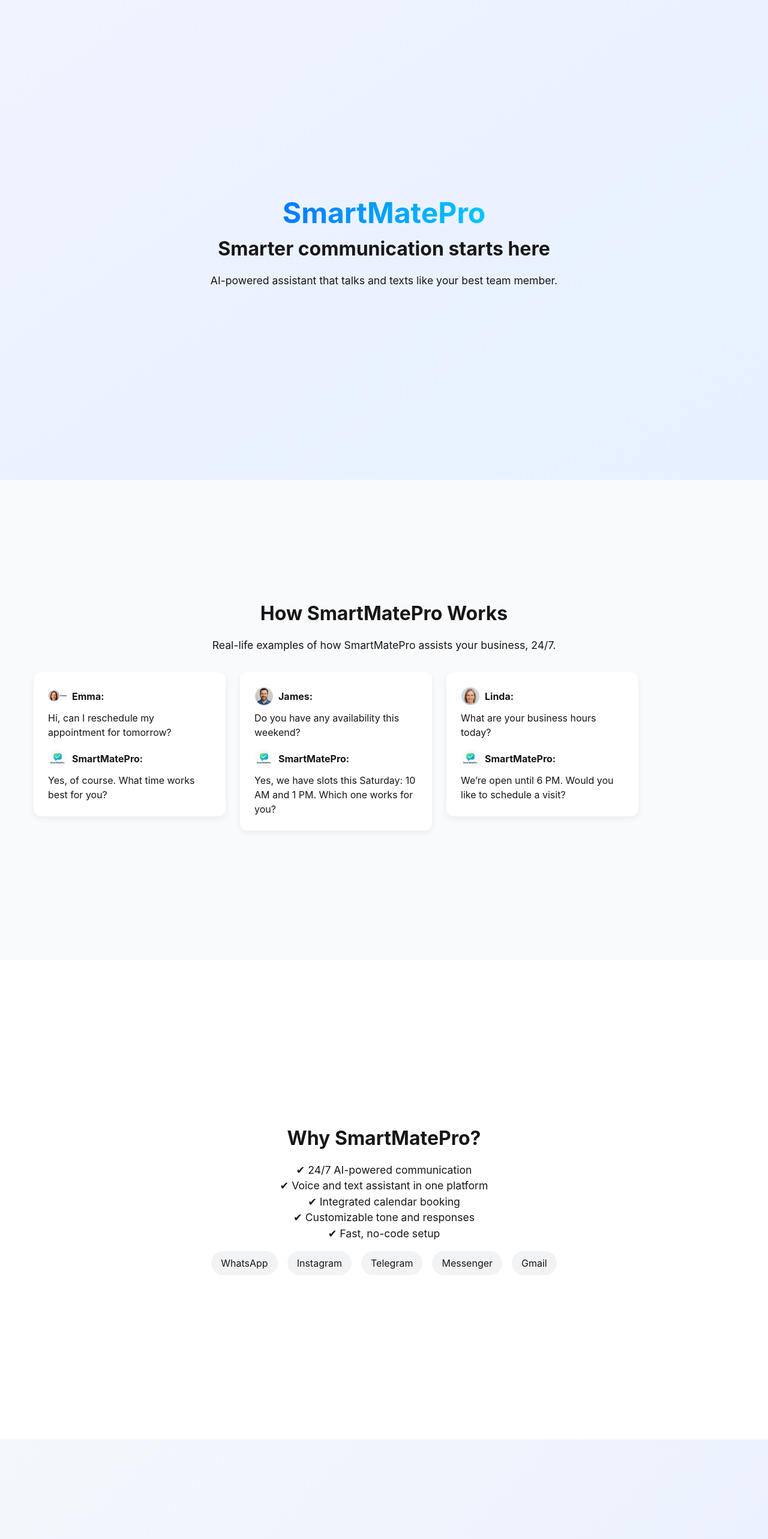
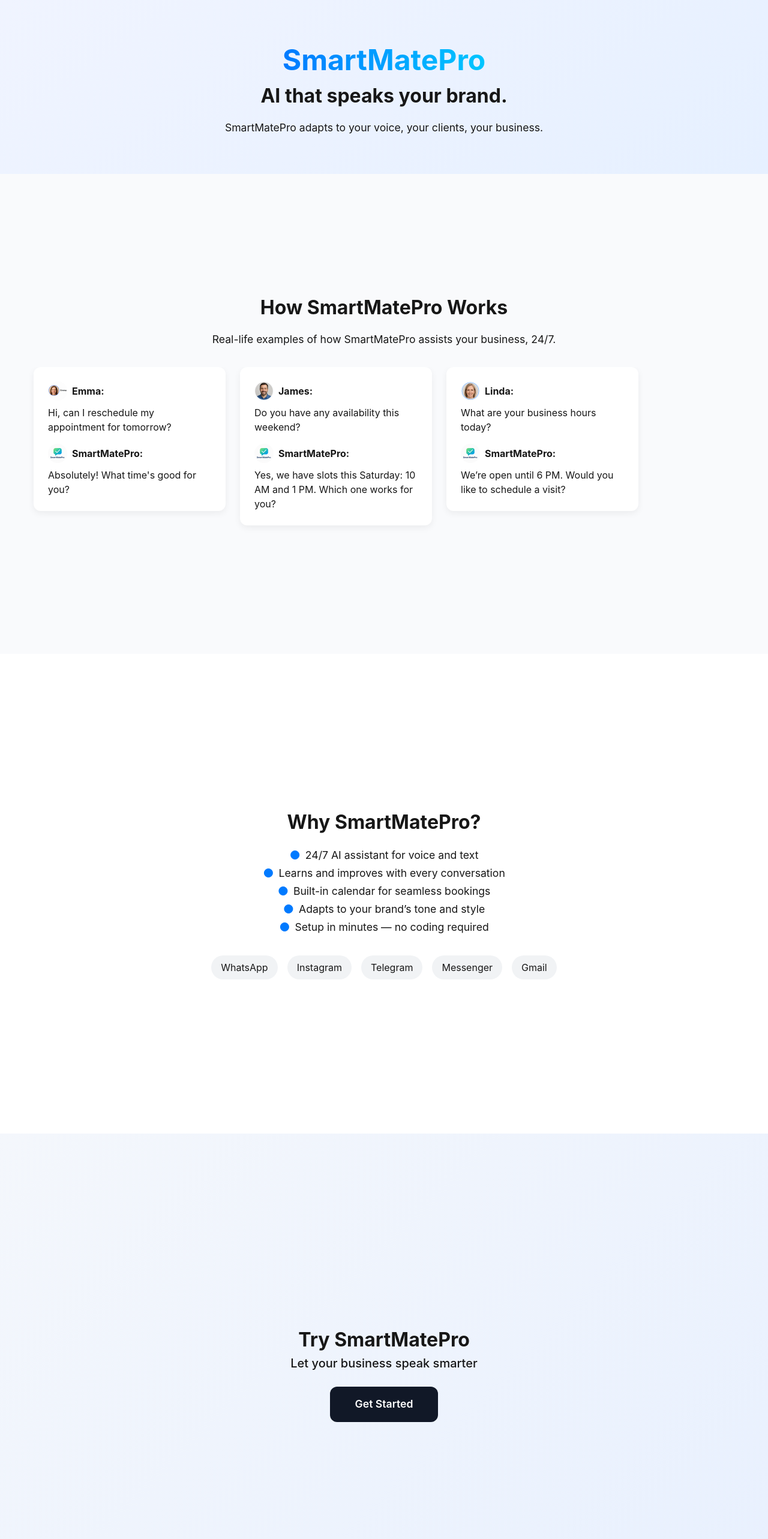
Before and after one commit to BekturUbykeev/smartmatepro, a Next.js app: page / in a window 1280 px wide. Shown: the top 2566 px of the page at 60% size. Built offline with nearby package versions, Linux system fonts and the light colour scheme.

Commit message:
Fix mobile spacing in Hero section and update copy

```diff
--- a/pages/index.jsx
+++ b/pages/index.jsx
@@ -6,13 +6,11 @@
 
       {/* Hero section */}
       <section style={{
-        minHeight: '100vh',
         display: 'flex',
         flexDirection: 'column',
-        justifyContent: 'center',
         alignItems: 'center',
         background: 'linear-gradient(145deg, #f0f4ff, #e6f0ff)',
-        padding: '3rem 2rem',
+        padding: '4rem 2rem',
         textAlign: 'center'
       }}>
         <h1 style={{
@@ -22,8 +20,8 @@
           WebkitBackgroundClip: 'text',
           WebkitTextFillColor: 'transparent'
         }}>SmartMatePro</h1>
-        <h2 style={{ fontSize: '2rem', fontWeight: 700, marginBottom: '1rem' }}>Smarter communication starts here</h2>
-        <p style={{ maxWidth: '600px', fontSize: '1.1rem' }}>AI-powered assistant that talks and texts like your best team member.</p>
+        <h2 style={{ fontSize: '2rem', fontWeight: 700, marginBottom: '1rem' }}>AI that speaks your brand.</h2>
+        <p style={{ maxWidth: '600px', fontSize: '1.1rem' }}>SmartMatePro adapts to your voice, your clients, your business.</p>
       </section>
 
       {/* Demo Chat Carousel */}
@@ -48,32 +46,28 @@
           paddingLeft: '1rem',
           paddingRight: '1rem'
         }}>
-          {[
-            {
+          {[{
             name: 'Emma',
             avatar: '/avatars/emma.png',
             question: "Hi, can I reschedule my appointment for tomorrow?",
             businessAvatar: '/avatars/smartmatepro.png',
             businessName: 'SmartMatePro',
-              answer: "Yes, of course. What time works best for you?"
-            },
-            {
+            answer: "Absolutely! What time's good for you?"
+          }, {
             name: 'James',
             avatar: '/avatars/james.png',
             question: "Do you have any availability this weekend?",
             businessAvatar: '/avatars/smartmatepro.png',
             businessName: 'SmartMatePro',
             answer: "Yes, we have slots this Saturday: 10 AM and 1 PM. Which one works for you?"
-            },
-            {
+          }, {
             name: 'Linda',
             avatar: '/avatars/linda.png',
             question: "What are your business hours today?",
             businessAvatar: '/avatars/smartmatepro.png',
             businessName: 'SmartMatePro',
             answer: "We’re open until 6 PM. Would you like to schedule a visit?"
-            }
-          ].map((chat, index) => (
+          }].map((chat, index) => (
             <div key={index} style={{
               flex: '0 0 320px',
               scrollSnapAlign: 'start',
@@ -118,23 +112,15 @@
       }}>
         <h2 style={{ fontSize: '2rem', fontWeight: 700 }}>Why SmartMatePro?</h2>
         <ul style={{ listStyle: 'none', padding: 0, fontSize: '1.1rem', margin: '1rem 0' }}>
-          {[
-            "24/7 AI-powered communication",
-            "Voice and text assistant in one platform",
-            "Integrated calendar booking",
-            "Customizable tone and responses",
-            "Fast, no-code setup"
-          ].map((item, i) => (
-            <li key={i}>✔ {item}</li>
+          {["24/7 AI assistant for voice and text", "Learns and improves with every conversation", "Built-in calendar for seamless bookings", "Adapts to your brand’s tone and style", "Setup in minutes — no coding required"].map((item, i) => (
+            <li key={i} style={{ display: 'flex', alignItems: 'center', gap: '0.5rem', justifyContent: 'center' }}>
+              <span style={{ fontSize: '1.25rem', color: '#007aff' }}>●</span> {item}
+            </li>
           ))}
         </ul>
-        <div style={{ display: 'flex', flexWrap: 'wrap', gap: '1rem', justifyContent: 'center' }}>
+        <div style={{ display: 'flex', flexWrap: 'wrap', gap: '1rem', justifyContent: 'center', marginTop: '1rem' }}>
           {['WhatsApp', 'Instagram', 'Telegram', 'Messenger', 'Gmail'].map((platform, i) => (
-            <span key={i} style={{
-              backgroundColor: '#f1f3f5',
-              padding: '0.5rem 1rem',
-              borderRadius: '999px'
-            }}>{platform}</span>
+            <span key={i} style={{ backgroundColor: '#f1f3f5', padding: '0.5rem 1rem', borderRadius: '999px' }}>{platform}</span>
           ))}
         </div>
       </section>
@@ -147,10 +133,11 @@
         minHeight: '100vh',
         display: 'flex',
         flexDirection: 'column',
-        justifyContent: 'center'
+        justifyContent: 'center',
+        alignItems: 'center'
       }}>
         <h2 style={{ fontSize: '2rem', fontWeight: 700 }}>Try SmartMatePro</h2>
-        <p style={{ fontSize: '1.25rem', fontWeight: 500, marginBottom: '1rem' }}>Let your business speak smarter</p>
+        <p style={{ fontSize: '1.25rem', fontWeight: 500, marginBottom: '1.5rem' }}>Let your business speak smarter</p>
         <button style={{
           padding: '1rem 2rem',
           backgroundColor: '#111827',
@@ -159,7 +146,9 @@
           fontWeight: 600,
           border: 'none',
           borderRadius: '12px',
-          cursor: 'pointer'
+          cursor: 'pointer',
+          width: 'fit-content',
+          minWidth: '180px'
         }}>
           Get Started
         </button>
```
Lines whose indentation alone changed are shown as unchanged.
